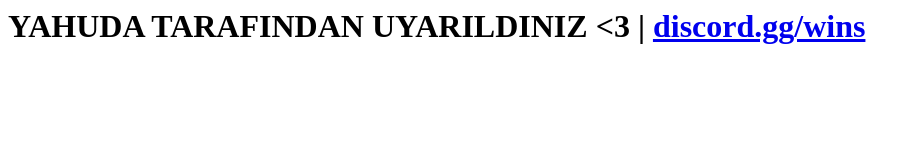
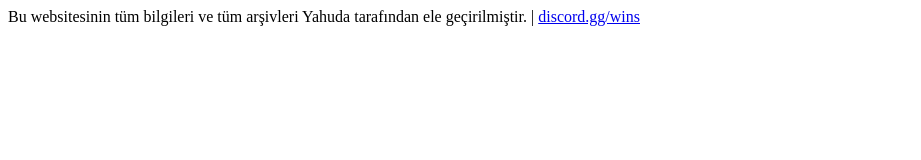
Before and after one commit to YahudaXD/warnedxd, a plain HTML site: page index.html in a window 1280 px wide. Shown: the whole page, without its empty margins (0-921 px from the left). Drawn offline with Linux system fonts and the light colour scheme.

Commit message:
Update index.html

```diff
--- a/index.html
+++ b/index.html
@@ -1 +1 @@
-<h1> YAHUDA TARAFINDAN UYARILDINIZ <3 | <a href="https://discord.gg/wins">discord.gg/wins</a></h1>
+Bu websitesinin tüm bilgileri ve tüm arşivleri Yahuda tarafından ele geçirilmiştir. | <a href="https://discord.gg/wins">discord.gg/wins</a>
```
